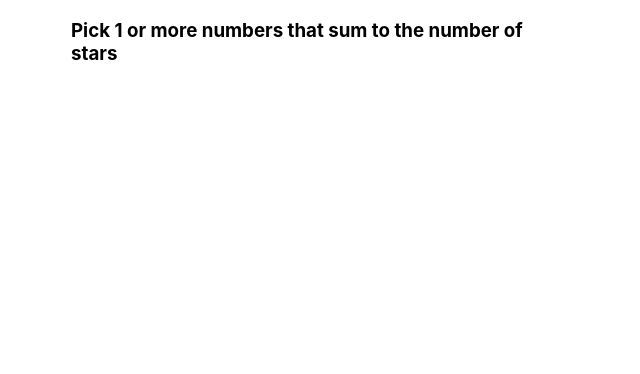
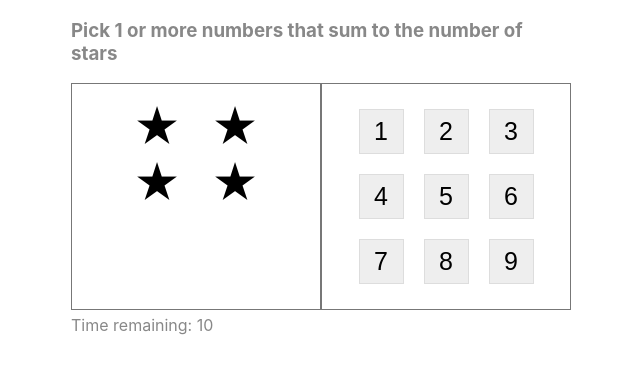
Before and after one commit to RinatValiullov/react-learn-4ront, a React (Create React App) app in the folder project-04/: page / in a window 1280 px wide. Shown: the top 374 px of the page, without its empty margins (319-959 px from the left). Built offline with nearby package versions, Linux system fonts and the light colour scheme.

Commit message:
add markup to "StarsMatch" component

```diff
--- a/project-04/src/components/StarsMatch/StarsMatch.jsx
+++ b/project-04/src/components/StarsMatch/StarsMatch.jsx
@@ -1,10 +1,30 @@
-import React from 'react';
+import React, { useState } from 'react';
 import classes from './StarsMatch.module.css';
+import { utils } from './../../utils/utils';
 
 const StarsMatch = (props) => {
+  const numberOfStars = utils.random(1, 9);
+  const [stars, setStars] = useState(numberOfStars);
   return (
     <div className={classes.game}>
       <h3 className={classes.title}>Pick 1 or more numbers that sum to the number of stars</h3>
+      <div className={classes.board}>
+        <div className={classes.stars}>
+          {
+            utils.range(1, stars).map(star => {
+              return <div key={star} className={classes.star} />;
+            })
+          }
+        </div>
+        <div className={classes.buttons}>
+          {
+            utils.range(1, 9).map(number => {
+              return <button key={number} className={classes.number}>{number}</button>;
+            })
+          }
+        </div>
+      </div>
+      <div className={classes.timer}>Time remaining: 10</div>
     </div>
   );
 };
--- a/project-04/src/components/StarsMatch/StarsMatch.module.css
+++ b/project-04/src/components/StarsMatch/StarsMatch.module.css
@@ -2,4 +2,48 @@
   max-width: 500px;
 }
 
-.title {}
+.title,
+.timer {
+  color: #888;
+}
+
+.board {
+  display: flex;
+}
+
+.stars,
+.buttons {
+  border: 1px solid #777;
+  padding: 15px;
+  text-align: center;
+  width: 50%;
+}
+
+.star {
+  display: inline-block;
+  margin: 0 15px;
+}
+
+.star::after {
+  content: "\2605";
+  font-size: 46px;
+}
+
+.number {
+  background-color: #eee;
+  border: 1px solid #ddd;
+  font-size: 25px;
+  height: 45px;
+  margin: 10px;
+  width: 45px;
+}
+
+.timer {
+  margin: 5px 0;
+}
+
+.game-done .message {
+  font-size: 250%;
+  font-weight: bold;
+  margin: 15px;
+}
--- a/project-04/src/utils/utils.js
+++ b/project-04/src/utils/utils.js
@@ -1,4 +1,4 @@
-export const utils = {
+const utils = {
   sum: (array) => array.reduce((acc, curr) => acc + curr, 0),
 
   range: (min, max) => Array.from({ length: max - min + 1 }, (_, i) => min + i),
@@ -23,3 +23,5 @@ export const utils = {
     return sums[utils.random(0, sums.length - 1)];
   }
 };
+
+export { utils };
```
